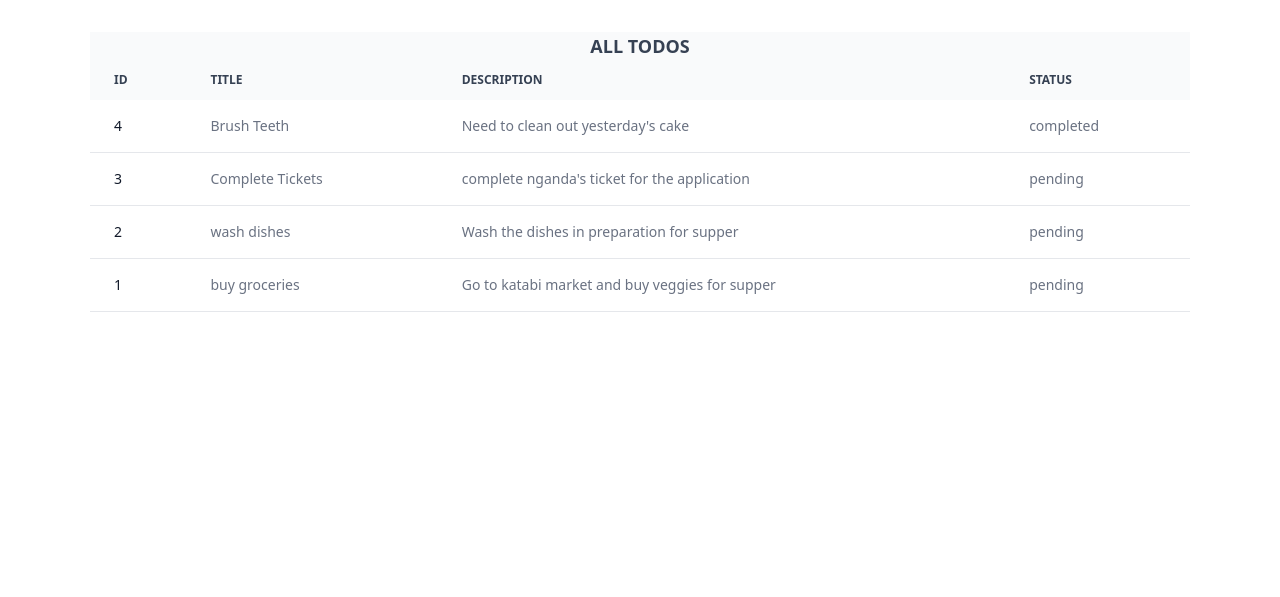
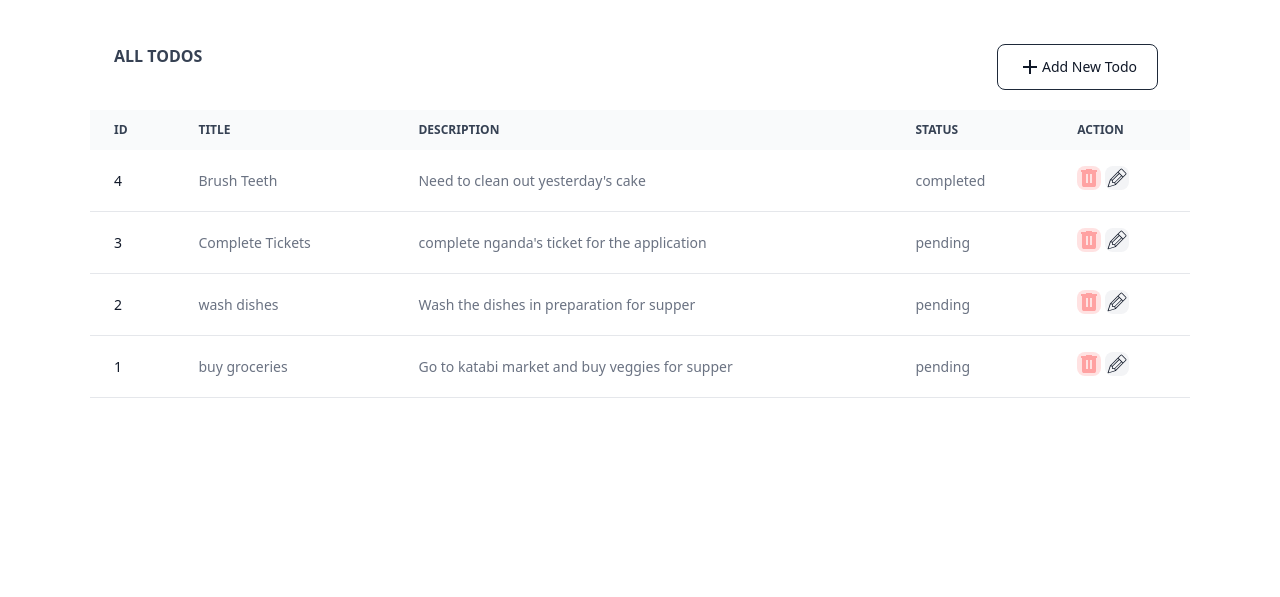
Before and after one commit to IsaacSemb/django-todo-uv, a Django app: page /todos/ in a window 1280 px wide. Shown: the part 64-661 px from the top of the page. Run offline with Django 5.2, Linux system fonts and the light colour scheme; data comes from the database, SQL or seed files in the repository.

Commit message:
Add action button to the todo area of the html for later actions like deletion editting and creation

```diff
--- a/todos/templates/todos/todos.html
+++ b/todos/templates/todos/todos.html
@@ -3,7 +3,23 @@
 
 <div class="relative overflow-x-auto max-w-[1100px] mx-auto mt-8">
 
-    <div class=" text-center text-lg font-semibold text-gray-700 uppercase bg-gray-50 #dark:bg-gray-700 #dark:text-gray-400">All todos</div>
+    <div class="px-6 py-3 font-semibold text-gray-700 uppercase #dark:bg-gray-700 #dark:text-gray-400 flex justify-between">
+        <span>
+            All todos
+        </span>
+
+        <button
+        type="button"
+        class="flex items-center text-gray-900 hover:text-white border border-gray-800 hover:bg-gray-900 focus:ring-1 focus:outline-none focus:ring-gray-300 font-medium rounded-lg text-sm px-5 py-2.5 text-center me-2 mb-2 dark:border-gray-600 dark:text-gray-400 dark:hover:text-white dark:hover:bg-gray-600 dark:focus:ring-gray-800"
+        >
+
+            <svg xmlns="http://www.w3.org/2000/svg" width="24" height="24" viewBox="0 0 24 24"><path fill="currentColor" d="M11 13H5v-2h6V5h2v6h6v2h-6v6h-2z"/></svg>
+            <span>
+                Add New Todo
+            </span>
+        </button>
+
+    </div>
 
     <table class="w-full text-sm text-left rtl:text-right text-gray-500 #dark:text-gray-400">
         <thead class="text-xs text-gray-700 uppercase bg-gray-50 #dark:bg-gray-700 #dark:text-gray-400">
@@ -19,6 +35,9 @@
                 </th>
                 <th scope="col" class="px-6 py-3">
                     status
+                </th>
+                <th scope="col" class="px-6 py-3">
+                    Action
                 </th>
             </tr>
         </thead>
@@ -38,6 +57,15 @@
                 <td class="px-6 py-4">
                     {{todo.status}}
                 </td>
+
+                <td class="px-6 py-4">
+                    <button class='bg-red-100 rounded-lg cursor-pointer'>
+                        <svg class="text-red-300" xmlns="http://www.w3.org/2000/svg" width="24" height="24" viewBox="0 0 24 24"><path fill="currentColor" d="M7 21q-.825 0-1.412-.587T5 19V6H4V4h5V3h6v1h5v2h-1v13q0 .825-.587 1.413T17 21zm2-4h2V8H9zm4 0h2V8h-2z"/></svg>
+                    </button>
+                    <button class='bg-gray-100 rounded-lg cursor-pointer'>
+                        <svg class="text-gray-900" xmlns="http://www.w3.org/2000/svg" width="24" height="24" viewBox="0 0 32 32"><g fill="currentColor"><path d="M4 28.479a.5.5 0 0 0 .143-.021l10-2.979a.5.5 0 0 0 .213-.127l10.09-10.205c.023-.024.035-.053.052-.08l3.658-3.658a1.56 1.56 0 0 0 0-2.203L22.92 3.972a1.56 1.56 0 0 0-2.202 0l-3.739 3.739c-.024.024-.036.054-.054.081L6.807 17.911a.5.5 0 0 0-.122.199l-3.16 9.715a.5.5 0 0 0 .475.654M17.359 8.771l1.04 1.04l-8.523 8.563l-1.727-.392zM10.5 19.165l8.607-8.646l2.434 2.434l-8.745 8.547H10.5zm12.885-4.368l-9.246 9.352l-.576-1.999l8.684-8.489zM7.493 18.859l2.007.456V22a.5.5 0 0 0 .5.5h2.624l.633 2.2l-8.487 2.528zm13.932-14.18a.56.56 0 0 1 .788 0l5.235 5.235a.56.56 0 0 1 0 .789l-3.372 3.372l-6.023-6.023z"/></g></svg>
+                    </button>
+                </td>
             </tr>
     {% endfor %}
 
```
